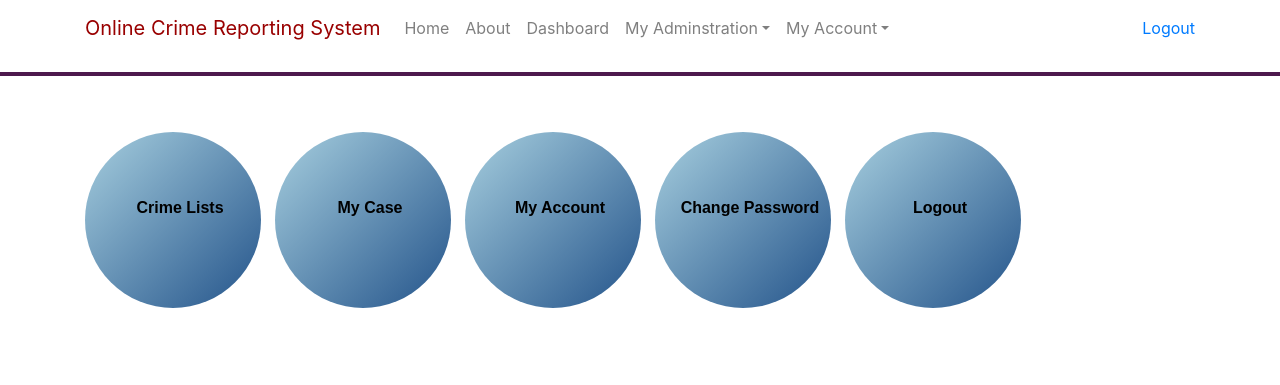
After one commit to Sakshi2106/Online-Crime-Registration, a Django app: page /userdashboard/ in a window 1280 px wide. The commit adds this page. Shown: the top 385 px of the page. Run offline with Django 3.2, Linux system fonts and the light colour scheme; some libraries are stand-ins or nearby versions.

Commit message:
UserDashboard

```diff
--- a/crimeregistration/crimeregistration/urls.py
+++ b/crimeregistration/crimeregistration/urls.py
@@ -15,10 +15,11 @@ Including another URLconf
 """
 from django.contrib import admin
 from django.urls import path
-from onlinecrime.views import HomePageView, AboutPageView, SignUpFormView
+from onlinecrime.views import HomePageView, AboutPageView, SignUpFormView, UserDashboardView
 urlpatterns = [
     path('admin/', admin.site.urls),
     path('', HomePageView.as_view() , name='home'),
     path('about/', AboutPageView.as_view() , name='about'),
     path('register/', SignUpFormView.as_view(), name='register'),
+    path('userdashboard/', UserDashboardView.as_view(), name='userdashboard'),
 ]
--- /dev/null
+++ b/crimeregistration/onlinecrime/static/onlinecrime/style1.css
@@ -0,0 +1,26 @@
+.dot {
+  		 width: 110%;
+        border-radius: 50%;
+        /* http://www.colorzilla.com/gradient-editor/ */
+        background: linear-gradient(135deg, #a7cfdf 0%,#23538a 100%);
+}
+.dot:after {
+        content: "";
+        display: block;
+        padding-bottom: 100%;
+}
+
+.circle-txt {
+        position: absolute;
+        bottom: 50%;
+        width: 100%;
+        text-align: center;
+        /* NOT IMPORTANT */
+        font-family: arial, sans-serif;
+        color: black;
+}
+
+.bottom{
+	padding-bottom: 80px;
+	padding-top: 40px
+}
--- /dev/null
+++ b/crimeregistration/onlinecrime/templates/onlinecrime/base1.html
@@ -0,0 +1,103 @@
+<!DOCTYPE html>
+<html>
+<head>
+	{% load static %}
+	<title>Online Crime Registration</title>
+	<link rel="stylesheet" href="https://stackpath.bootstrapcdn.com/bootstrap/4.5.0/css/bootstrap.min.css" integrity="sha384-9aIt2nRpC12Uk9gS9baDl411NQApFmC26EwAOH8WgZl5MYYxFfc+NcPb1dKGj7Sk" crossorigin="anonymous">
+	<link rel="stylesheet" type="text/css" href="{% static 'onlinecrime/style.css' %}">
+	<link rel="stylesheet" type="text/css" href="{% static 'onlinecrime/style1.css' %}">
+
+</head>
+<body>
+
+	<nav class="navbar navbar-expand-lg navbar-light ">
+		<div class="container">
+			 <button class="navbar-toggler" type="button" data-toggle="collapse" data-target="#navbarTogglerDemo03" aria-controls="navbarTogglerDemo03" aria-expanded="false" aria-label="Toggle navigation">
+  		  		<span class="navbar-toggler-icon"></span>
+  			</button>
+ 		 	<a class="navbar-brand" href="#">Online Crime Reporting System</a>
+
+	  		<div class="collapse navbar-collapse" id="navbarTogglerDemo03">
+	    		<ul class="navbar-nav mr-auto mt-2 mt-lg-0">
+		      		<li class="nav-item ">
+		       			 <a class="nav-link" href="{% url 'home' %}">Home <span class="sr-only">(current)</span></a>
+		      		</li>
+		      		<li class="nav-item">
+		       			 <a class="nav-link" href="{% url 'about' %}">About</a>
+		      		</li>
+		      		<li><a href="{% url 'userdashboard' %}" class="nav-link">Dashboard</a></li>
+
+		      		<li class="nav-item dropdown">
+				        <a class="nav-link dropdown-toggle" href="#" id="navbarDropdown" role="button" data-toggle="dropdown" aria-haspopup="true" aria-expanded="false">My Adminstration</a>
+				        <div class="dropdown-menu" aria-labelledby="navbarDropdown">
+				          <a class="dropdown-item" href="#">Crime Lists</a>
+				          <a class="dropdown-item" href="#">My Case</a>
+
+			     	 </li>
+					<li class="nav-item dropdown">
+				        <a class="nav-link dropdown-toggle" href="#" id="navbarDropdown" role="button" data-toggle="dropdown" aria-haspopup="true" aria-expanded="false">My Account</a>
+				        <div class="dropdown-menu" aria-labelledby="navbarDropdown">
+				          <a class="dropdown-item" href="#">Profile</a>
+				          <a class="dropdown-item" href="#">Change Password</a>
+
+			     	 </li>
+
+		    	</ul>
+		    	<div class="nav navbar-nav navbar-right">
+
+					<li><a href="">Logout</a></li>
+				</div>
+
+	  		</div>
+		</div>
+
+	</nav>
+	{% block body %}
+  			replace me
+  	{% endblock%}
+
+  	<div class="jumbotron jumbotron-fluid">
+  		<div class="container">
+	    	<div class="row push-to-bottom" >
+	    		<div class="col-md-3">
+	    			<h6>CONTACT INFO</h6>
+	    			<li> Address No XXXXXX street</li>
+	    			<li> Mars City Country</li>
+	    			<li>Mobile: (123) 456-768</li>
+	    			<li>Phone: (123) 456-768</li>
+	    			<li>Email:</li>
+	    		</div>
+
+	    		<div class="col-md-3">
+	    			<h6> MODULES </h6>
+	    			<li> Criminal Module</li>
+	    			<li> User Module</li>
+	    			<li> Student Module</li>
+	    			<li> Login Module</li>
+	    			<li> Crime Module</li>
+	    		</div>
+
+	    		<div class="col-md-3">
+	    			<h6>PROJECT LINKS</h6>
+	    			<li> Home</li>
+	    			<li> About Us</li>
+	    			<li> Contact </li>
+	    			<li> Login</li>
+	    			<li> Email Us</li>
+	    		</div>
+
+	    		<div class="col-md-3">
+	    			<h6>ABOUT PROJECT</h6>
+	    			<p>The SIS can include features that can be considered as an enterprise resource planning or ERP system for a corporate customer. As such, many of the issues with ERP system selection methology, implementation and operations of an ERP system apply too</p>
+	    		</div>
+	    	</div>
+		</div>
+	</div>
+
+
+
+<script src="https://code.jquery.com/jquery-3.5.1.slim.min.js" integrity="sha384-DfXdz2htPH0lsSSs5nCTpuj/zy4C+OGpamoFVy38MVBnE+IbbVYUew+OrCXaRkfj" crossorigin="anonymous"></script>
+<script src="https://cdn.jsdelivr.net/npm/popper.js@1.16.0/dist/umd/popper.min.js" integrity="sha384-Q6E9RHvbIyZFJoft+2mJbHaEWldlvI9IOYy5n3zV9zzTtmI3UksdQRVvoxMfooAo" crossorigin="anonymous"></script>
+<script src="https://stackpath.bootstrapcdn.com/bootstrap/4.5.0/js/bootstrap.min.js" integrity="sha384-OgVRvuATP1z7JjHLkuOU7Xw704+h835Lr+6QL9UvYjZE3Ipu6Tp75j7Bh/kR0JKI" crossorigin="anonymous"></script>
+</body>
+</html>
--- /dev/null
+++ b/crimeregistration/onlinecrime/templates/onlinecrime/user_dashboard.html
@@ -0,0 +1,48 @@
+{% extends 'onlinecrime/base1.html' %}
+
+
+{% block body %}
+	<hr style="border-top:  4px solid rgb(77, 25, 77);">
+	<div class="container bottom">
+		<div class="row">
+			<div class="col-md-2">
+				<a href="">
+					<div class ="dot" >
+						<div  class="circle-txt"><strong>Crime Lists</strong></div>
+					</div>
+				</a>
+			</div>
+			<div class="col-md-2">
+				<a href="">
+					<div class ="dot" >
+						<div  class="circle-txt"><strong>My Case</strong></div>
+					</div>
+				</a>
+			</div>
+			<div class="col-md-2">
+				<a href="">
+					<div class ="dot" >
+						<div  class="circle-txt"><strong>My Account</strong></div>
+					</div>
+				</a>
+			</div>
+			<div class="col-md-2">
+				<a href="">
+					<div class ="dot" >
+						<div  class="circle-txt"><strong>Change Password</strong></div>
+					</div>
+				</a>
+			</div>
+			<div class="col-md-2">
+				<a href="">
+					<div class ="dot" >
+						<div  class="circle-txt"><strong>Logout</strong></div>
+					</div>
+				</a>
+			</div>
+
+		</div>
+
+
+	</div>
+{% endblock %}
--- a/crimeregistration/onlinecrime/views.py
+++ b/crimeregistration/onlinecrime/views.py
@@ -45,3 +45,6 @@ class SignUpFormView(View):
 
 
 		return redirect('home')
+
+class UserDashboardView(TemplateView):
+	template_name = "onlinecrime/user_dashboard.html"
```
Also changed, not shown: crimeregistration/onlinecrime/static/onlinecrime/style.css (line endings or trailing spaces).
